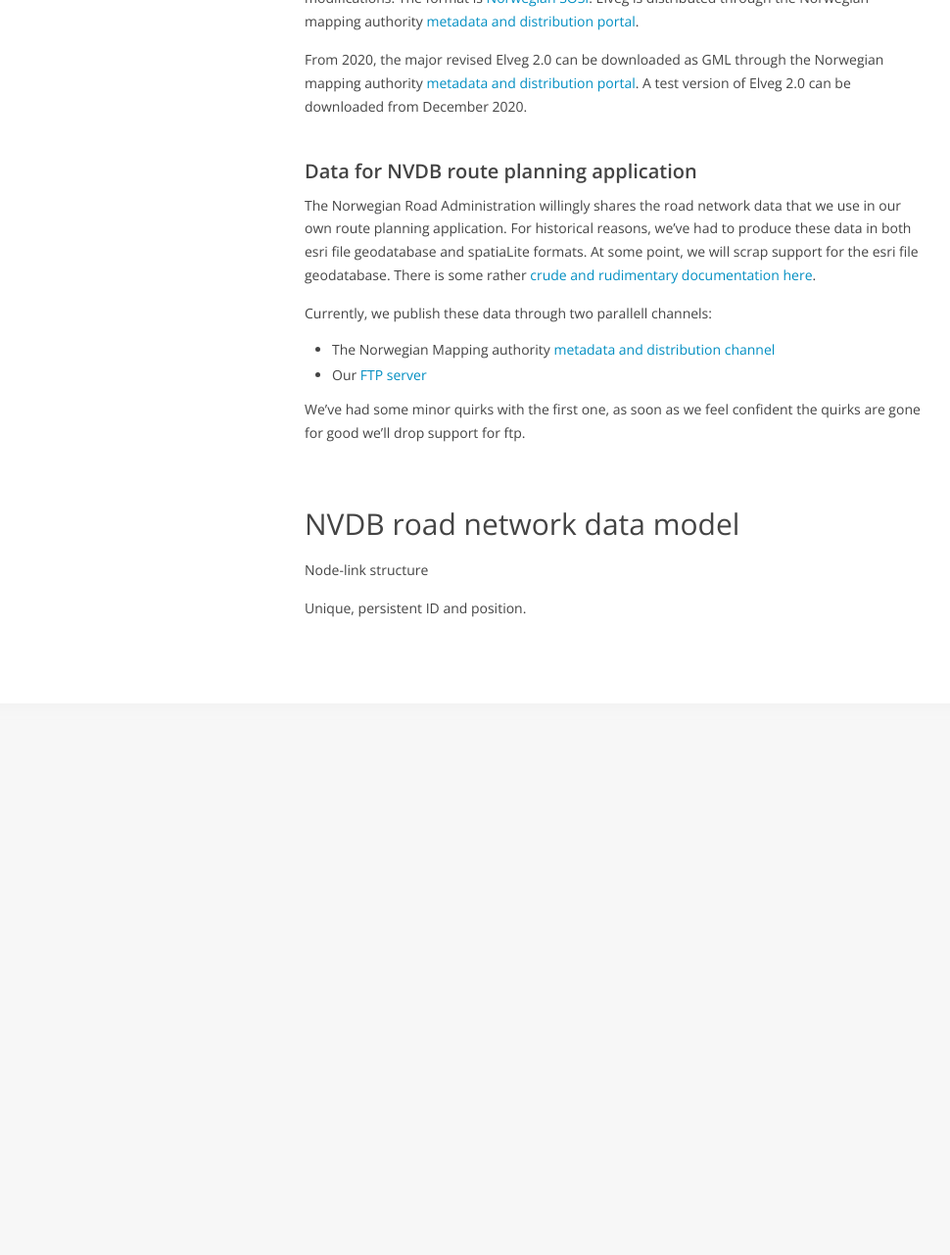
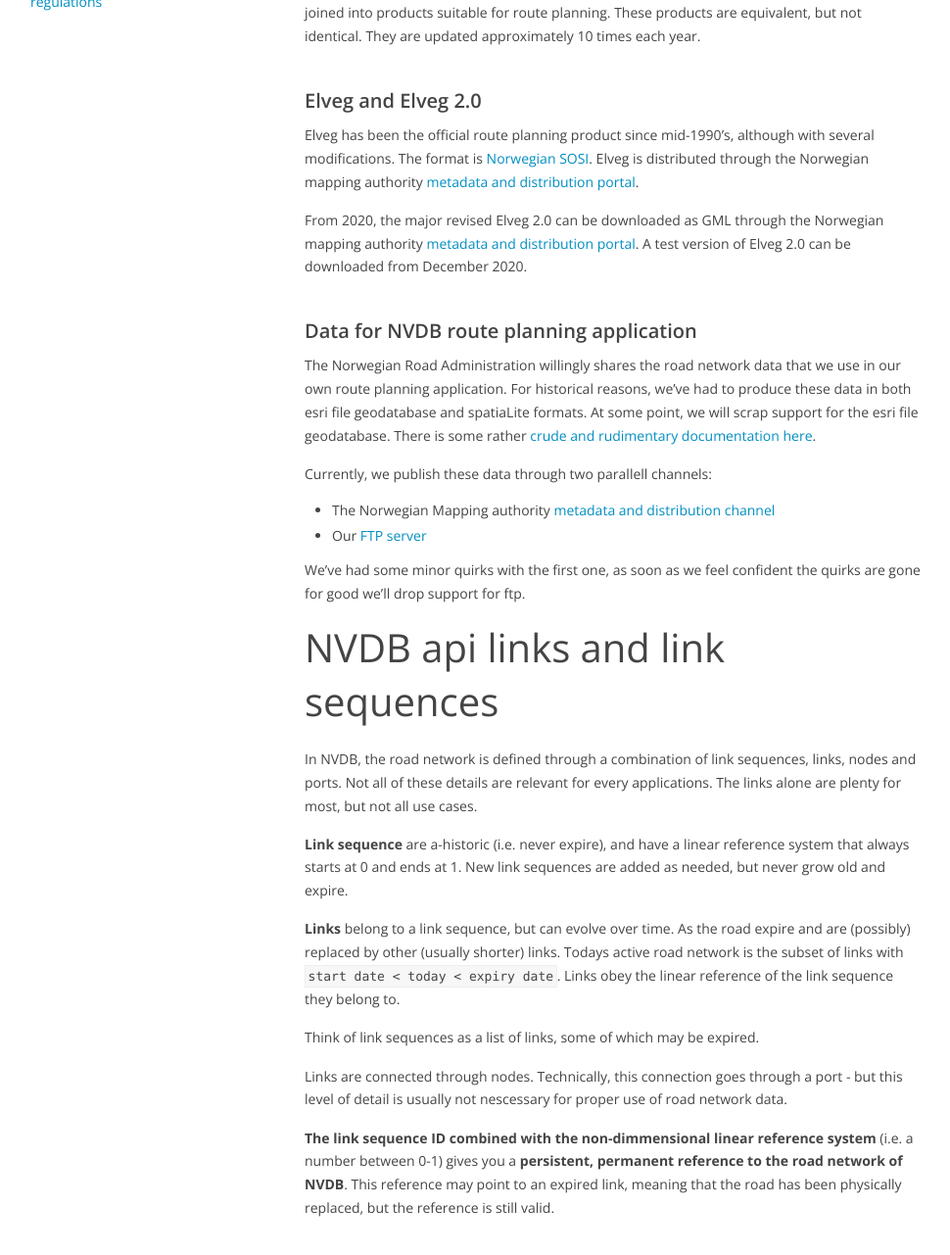
Before and after one commit to nvdb-vegdata/nvdbtransportportal, a Jekyll site: the page built from konsept5_network.md, in a window 1280 px wide and 1400 px high, scrolled down 481 px. Shown: the top 1281 px of the window at 98% size, without its empty margins (154-1124 px from the left). Built offline with Jekyll 4.4.1, drawn with Linux system fonts in a browser that asks for light colours; our own code applies the rules of GitHub Pages for plain Markdown files; before the commit the page ends 1269 px from its top, so only the background shows below that; some of the changed text lies outside the part shown.

Commit message:
nettverk

```diff
--- a/konsept5_network.md
+++ b/konsept5_network.md
@@ -1,4 +1,8 @@
-# Road network data for navigation
+# Road network
+
+The NVDB road network is combined with NVDB feature types in a wide range of applications and products. You may utilize a pre-made product or query the NVDB api.
+
+## For route planning and navigation
 
 The NVDB road network and relevant feature types (such as restrictions and speed limits) are joined into products suitable for route planning. These products are equivalent, but not identical. They are updated approximately 10 times each year.
 
@@ -18,8 +22,16 @@
 
 We've had some minor quirks with the first one, as soon as we feel confident the quirks are gone for good we'll drop support for ftp.
 
-## NVDB road network data model
+# NVDB api links and link sequences
 
-Node-link structure
+In NVDB, the road network is defined through a combination of link sequences, links, nodes and ports. Not all of these details are relevant for every applications. The links alone are plenty for most, but not all use cases.
 
-Unique, persistent ID and position.
+**Link sequence** are a-historic (i.e. never expire), and have a linear reference system that always starts at 0 and ends at 1. New link sequences are added as needed, but never grow old and expire.
+
+**Links** belong to a link sequence, but can evolve over time. As the road  expire and are (possibly) replaced by other (usually shorter) links. Todays active road network is the subset of links with `start date < today < expiry date`. Links obey the linear reference of the link sequence they belong to.
+
+Think of link sequences as a list of links, some of which may be expired.
+
+Links are connected through nodes. Technically, this connection goes through a port - but this level of detail is usually not nescessary for proper use of road network data.
+
+**The link sequence ID combined with the non-dimmensional linear reference system** (i.e. a number between 0-1) gives you a **persistent, permanent reference to the road network of NVDB**. This reference may point to an expired link, meaning that the road has been physically replaced, but the reference is still valid.
```
Also changed, not shown: konsept4_roadreference.md (+1 -2 lines).
